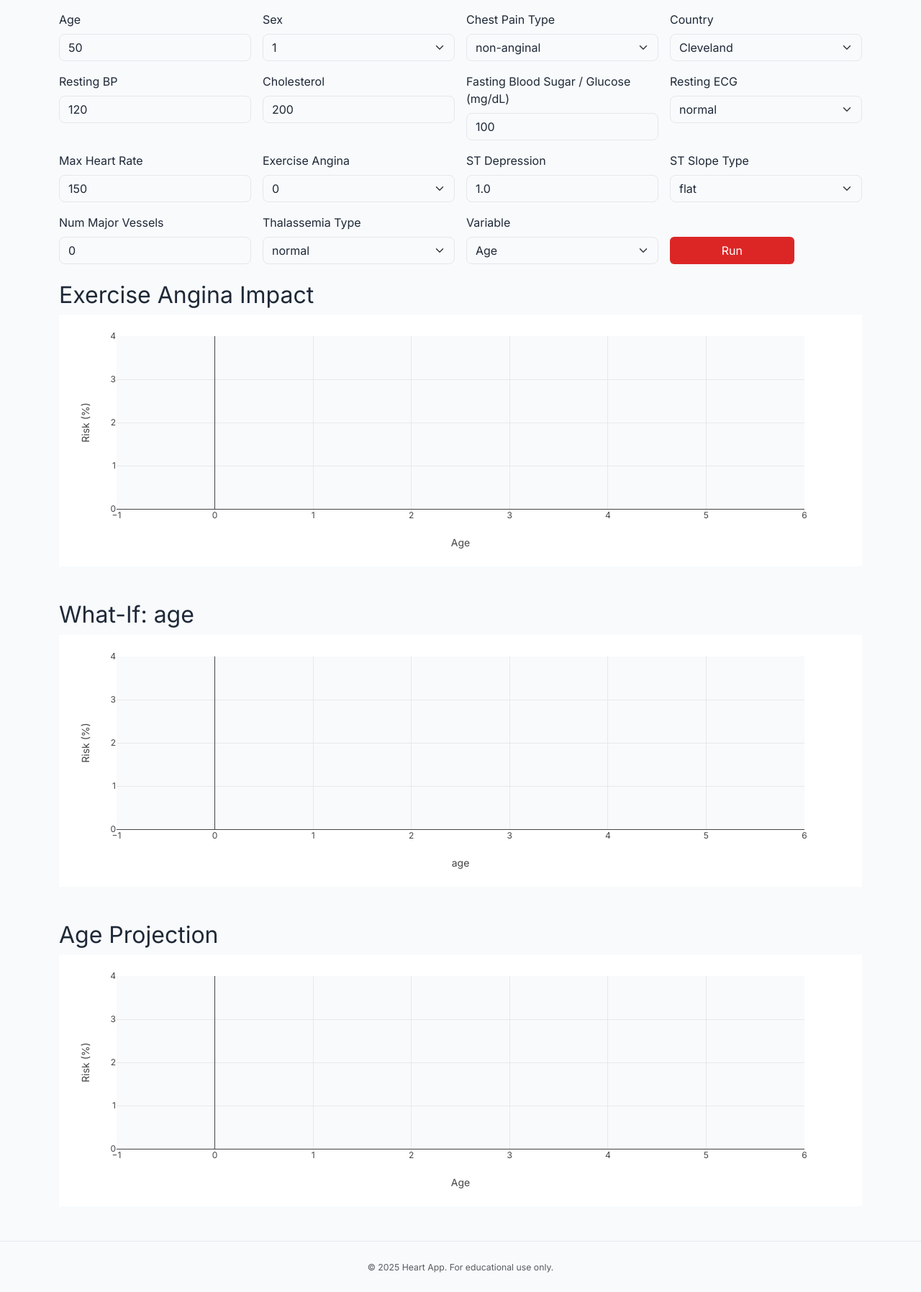
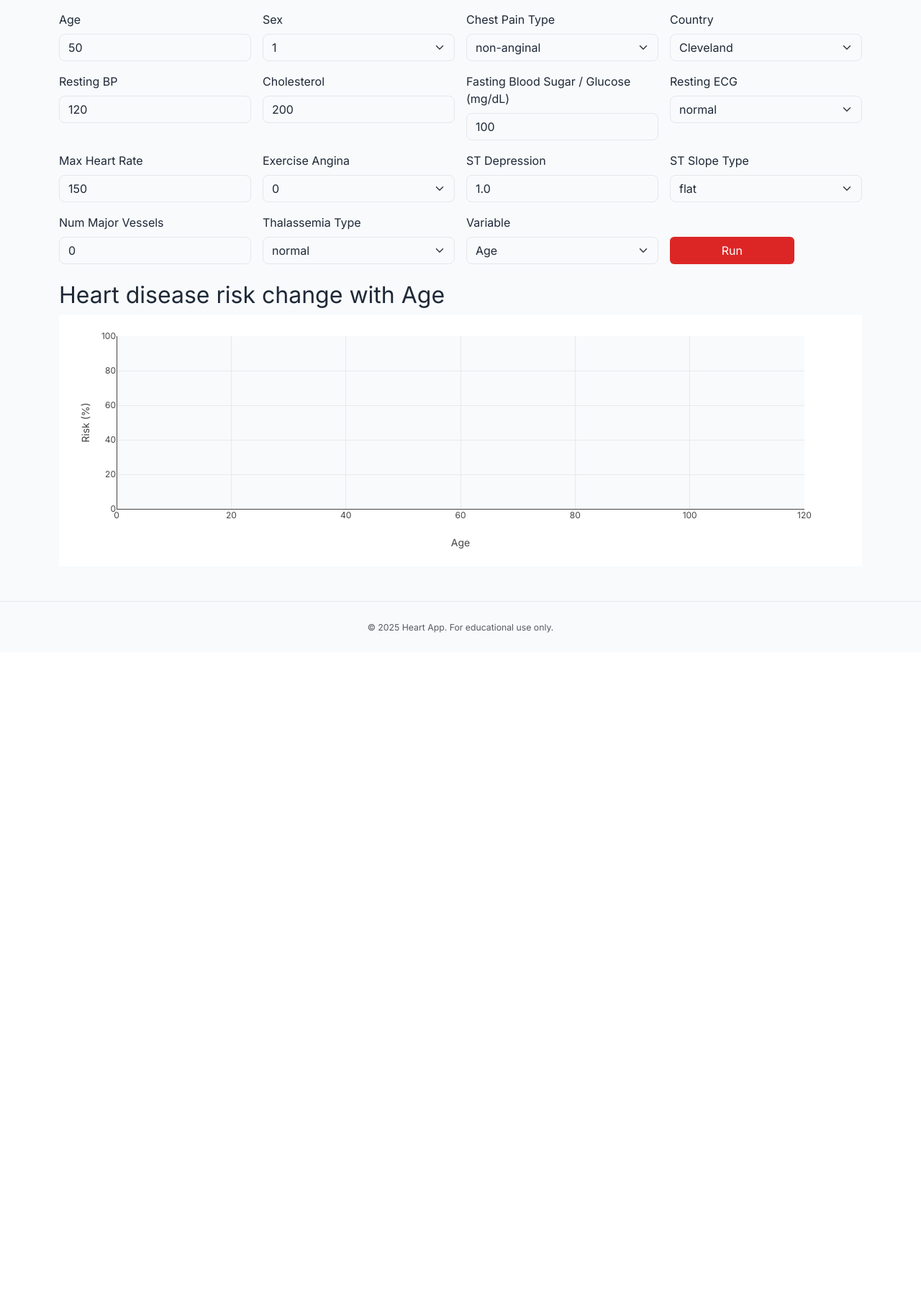
Before and after one commit to rasikasrimal/Heartlytics, a Flask app: page /simulations/ in a window 1280 px wide. Shown: the part 138-1933 px from the top of the page at 72% size. After the commit the page ends 1017 px from the top, so only its background shows below. Run offline with Flask 3, Linux system fonts and the light colour scheme; a user stored in the database is signed in; some libraries are stand-ins or nearby versions.

Commit message:
Simplify simulations to single risk chart

```diff
--- a/simulations/routes.py
+++ b/simulations/routes.py
@@ -11,8 +11,6 @@ from services.auth import role_required
 from services.data import INPUT_COLUMNS
 
 from . import simulations_bp
-from .what_if import simulate_variable_sensitivity
-from .age_projection import age_risk_projection
 from .angina_curve import simulate_angina_sensitivity
 
 
@@ -22,7 +20,6 @@ from .angina_curve import simulate_angina_sensitivity
 def index():
     """Render simulations page with enabled modules."""
     model = current_app.model
-    features = current_app.config.get("SIMULATION_FEATURES", {})
 
     # Collect full patient data (defaults provided)
     baseline = {
@@ -73,38 +70,6 @@ def index():
         "st_depression": (0, 10),
     }
 
-    if features.get("what_if"):
-        try:
-            vmin, vmax = ranges.get(
-                variable, (baseline.get(variable, 0) - 50, baseline.get(variable, 0) + 50)
-            )
-            steps = 50
-            step = (vmax - vmin) / steps
-            values = [vmin + i * step for i in range(steps + 1)]
-            raw = simulate_variable_sensitivity(model, baseline, variable, values)
-            seg = {
-                "low": [r for r in raw if r["risk_pct"] < 30],
-                "mid": [r for r in raw if 30 <= r["risk_pct"] < 60],
-                "high": [r for r in raw if r["risk_pct"] >= 60],
-            }
-            results["what_if"] = {"variable": variable, "segments": seg}
-        except Exception as e:  # pragma: no cover - defensive
-            errors["what_if"] = str(e)
-
-    if features.get("age_projection"):
-        try:
-            start = int(baseline["age"])
-            end = start + 20
-            raw = age_risk_projection(model, baseline, start, end)
-            seg = {
-                "low": [r for r in raw if r["risk_pct"] < 30],
-                "mid": [r for r in raw if 30 <= r["risk_pct"] < 60],
-                "high": [r for r in raw if r["risk_pct"] >= 60],
-            }
-            results["age_projection"] = seg
-        except Exception as e:  # pragma: no cover - defensive
-            errors["age_projection"] = str(e)
-
     try:
         vmin, vmax = ranges.get(
             variable, (baseline.get(variable, 0) - 50, baseline.get(variable, 0) + 50)
@@ -123,6 +88,8 @@ def index():
         results["exercise_angina"] = {
             "variable": variable,
             "label": labels.get(variable, variable),
+            "vmin": vmin,
+            "vmax": vmax,
             "no": curves["no"],
             "yes": curves["yes"],
         }
@@ -131,7 +98,6 @@ def index():
 
     return render_template(
         "simulations/index.html",
-        features=features,
         baseline=baseline,
         prediction=prediction,
         results=results,
--- a/simulations/templates/simulations/index.html
+++ b/simulations/templates/simulations/index.html
@@ -125,56 +125,20 @@
 {% endif %}
 {% if results.exercise_angina %}
 <div class="mb-5">
-  <h2>Exercise Angina Impact</h2>
+  <h2>Heart disease risk change with {{ results.exercise_angina.label }}</h2>
   <div id="exercise-angina-chart" style="height:350px;"></div>
-</div>
-{% endif %}
-{% if results.what_if %}
-<div class="mb-5">
-  <h2>What-If: {{ results.what_if.variable }}</h2>
-  <div id="what-if-chart" style="height:350px;"></div>
-</div>
-{% endif %}
-{% if results.age_projection %}
-<div class="mb-5">
-  <h2>Age Projection</h2>
-  <div id="age-projection" style="height:350px;"></div>
 </div>
 {% endif %}
 {% endblock %}
 {% block scripts %}
   {{ super() }}
-  {% if results.what_if %}
-  <script>
-  document.addEventListener('DOMContentLoaded', function() {
-    var seg = {{ results.what_if.segments|tojson }};
-    var traces = [];
-    if(seg.low.length){ traces.push({x:seg.low.map(r=>r.value), y:seg.low.map(r=>r.risk_pct), mode:'lines', line:{color:'green'}}); }
-    if(seg.mid.length){ traces.push({x:seg.mid.map(r=>r.value), y:seg.mid.map(r=>r.risk_pct), mode:'lines', line:{color:'yellow'}}); }
-    if(seg.high.length){ traces.push({x:seg.high.map(r=>r.value), y:seg.high.map(r=>r.risk_pct), mode:'lines', line:{color:'red'}}); }
-    Plotly.newPlot('what-if-chart', traces, {xaxis:{title:'{{ results.what_if.variable }}'}, yaxis:{title:'Risk (%)', rangemode:'tozero'}, margin:{t:30}});
-  });
-  </script>
-  {% endif %}
   {% if results.exercise_angina %}
   <script>
   document.addEventListener('DOMContentLoaded', function() {
     var res = {{ results.exercise_angina|tojson }};
     var no = {x: res.no.map(r=>r.value), y: res.no.map(r=>r.risk_pct), mode:'lines', name:'No Angina', line:{color:'green'}};
     var yes = {x: res.yes.map(r=>r.value), y: res.yes.map(r=>r.risk_pct), mode:'lines', name:'Yes Angina', line:{color:'red'}};
-    Plotly.newPlot('exercise-angina-chart', [no, yes], {xaxis:{title: res.label}, yaxis:{title:'Risk (%)', rangemode:'tozero'}, margin:{t:30}});
-  });
-  </script>
-  {% endif %}
-  {% if results.age_projection %}
-  <script>
-  document.addEventListener('DOMContentLoaded', function() {
-    var seg = {{ results.age_projection|tojson }};
-    var traces = [];
-    if(seg.low.length){ traces.push({x:seg.low.map(r=>r.age), y:seg.low.map(r=>r.risk_pct), mode:'lines', line:{color:'green'}}); }
-    if(seg.mid.length){ traces.push({x:seg.mid.map(r=>r.age), y:seg.mid.map(r=>r.risk_pct), mode:'lines', line:{color:'yellow'}}); }
-    if(seg.high.length){ traces.push({x:seg.high.map(r=>r.age), y:seg.high.map(r=>r.risk_pct), mode:'lines', line:{color:'red'}}); }
-    Plotly.newPlot('age-projection', traces, {xaxis:{title:'Age'}, yaxis:{title:'Risk (%)', rangemode:'tozero'}, margin:{t:30}});
+    Plotly.newPlot('exercise-angina-chart', [no, yes], {xaxis:{title: res.label, range:[res.vmin, res.vmax]}, yaxis:{title:'Risk (%)', range:[0,100]}, margin:{t:30}});
   });
   </script>
   {% endif %}
```
Also changed, not shown: tests/test_simulations.py (+3 -0 lines).
